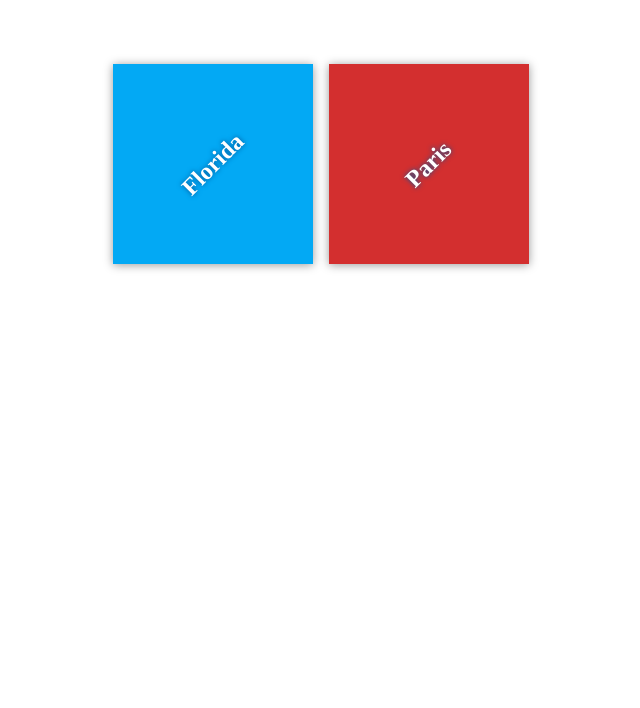
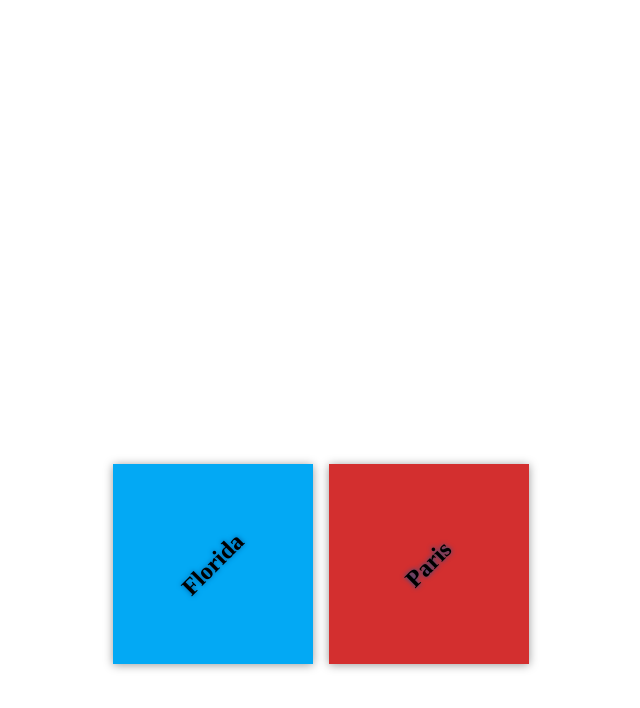
Before and after one commit to omar-khoori/travel-, a plain HTML site: page index.html in a window 1280 px wide. Shown: the part 236-944 px from the top of the page, without its empty margins (319-959 px from the left). Before the commit the page ends 800 px from the top, so only its background shows below. Drawn offline with Linux system fonts and the light colour scheme.

```diff
--- a/CSS/app.css
+++ b/CSS/app.css
@@ -1,6 +1,6 @@
 html {
     box-sizing: border-box;
-    height: 100%;
+    height: 200%;
 }
 
 *,
@@ -18,7 +18,7 @@
 .container {
     margin: auto;
     padding: 1em;
-    width: 80%;
+    width: 40%;
 }
 
 .destination-container {
@@ -30,7 +30,7 @@
 .destination {
     background: #03a9f4;
     box-shadow: 0 1px 9px 0 rgba(0, 0, 0, 0.4);
-    color: white;
+    color: black;
     margin: 0.5em;
     min-height: 200px;
     flex: 0 1 200px;
```
